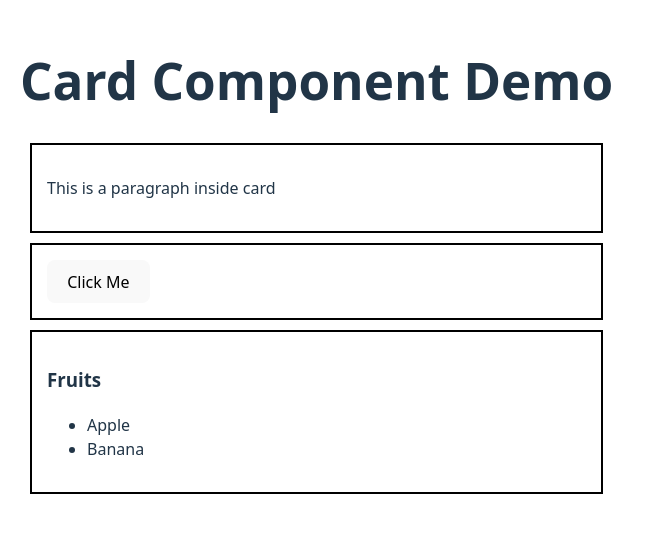
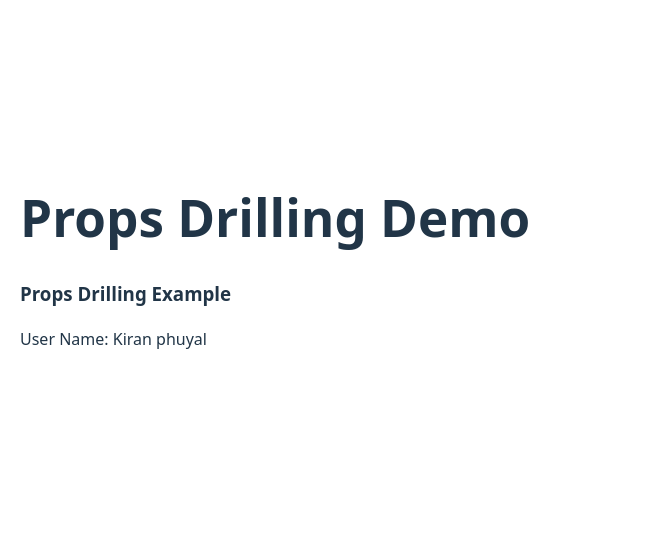
Before and after one commit to Kiran7Ray/react, a React (Vite) app in the folder react/: page / in a window 1280 px wide. Shown: the part 139-672 px from the top of the page, without its empty margins (0-653 px from the left). Built offline with nearby package versions, Linux system fonts and the light colour scheme.

Commit message:
feat: demonstrate props drilling through Grandparent → Parent → Child components.

```diff
--- a/react/src/App.jsx
+++ b/react/src/App.jsx
@@ -60,31 +60,43 @@ import FocusInput from "./components/FocusInput";
 //   );
 // }
 
-import Card from "./components/Card";
+// import Card from "./components/Card";
+
+// export default function App() {
+//   return (
+//     <div style={{ padding: 20 }}>
+//       <h1>Card Component Demo</h1>
+
+//       {/* Card 1 */}
+//       <Card>
+//         <p>This is a paragraph inside card</p>
+//       </Card>
+
+//       {/* Card 2 */}
+//       <Card>
+//         <button>Click Me</button>
+//       </Card>
+
+//       {/* Card 3 */}
+//       <Card>
+//         <h3>Fruits</h3>
+//         <ul>
+//           <li>Apple</li>
+//           <li>Banana</li>
+//         </ul>
+//       </Card>
+//     </div>
+//   );
+// }
+
+import Grandparent from "./components/Grandparent";
 
 export default function App() {
   return (
     <div style={{ padding: 20 }}>
-      <h1>Card Component Demo</h1>
+      <h1>Props Drilling Demo</h1>
 
-      {/* Card 1 */}
-      <Card>
-        <p>This is a paragraph inside card</p>
-      </Card>
-
-      {/* Card 2 */}
-      <Card>
-        <button>Click Me</button>
-      </Card>
-
-      {/* Card 3 */}
-      <Card>
-        <h3>Fruits</h3>
-        <ul>
-          <li>Apple</li>
-          <li>Banana</li>
-        </ul>
-      </Card>
+      <Grandparent />
     </div>
   );
 }
--- /dev/null
+++ b/react/src/components/Child.jsx
@@ -0,0 +1,3 @@
+export default function Child(props) {
+  return <p>User Name: {props.userName}</p>;
+}
--- a/react/src/components/Grandparent.jsx
+++ b/react/src/components/Grandparent.jsx
@@ -0,0 +1,13 @@
+import { useState } from "react";
+import Parent from "./Parent";
+
+export default function Grandparent() {
+  const [userName] = useState("Kiran phuyal");
+
+  return (
+    <div>
+      <h3>Props Drilling Example</h3>
+      <Parent userName={userName} />
+    </div>
+  );
+}
--- /dev/null
+++ b/react/src/components/Parent.jsx
@@ -0,0 +1,9 @@
+import Child from "./Child";
+
+export default function Parent(props) {
+  return (
+    <div>
+      <Child userName={props.userName} />
+    </div>
+  );
+}
```
